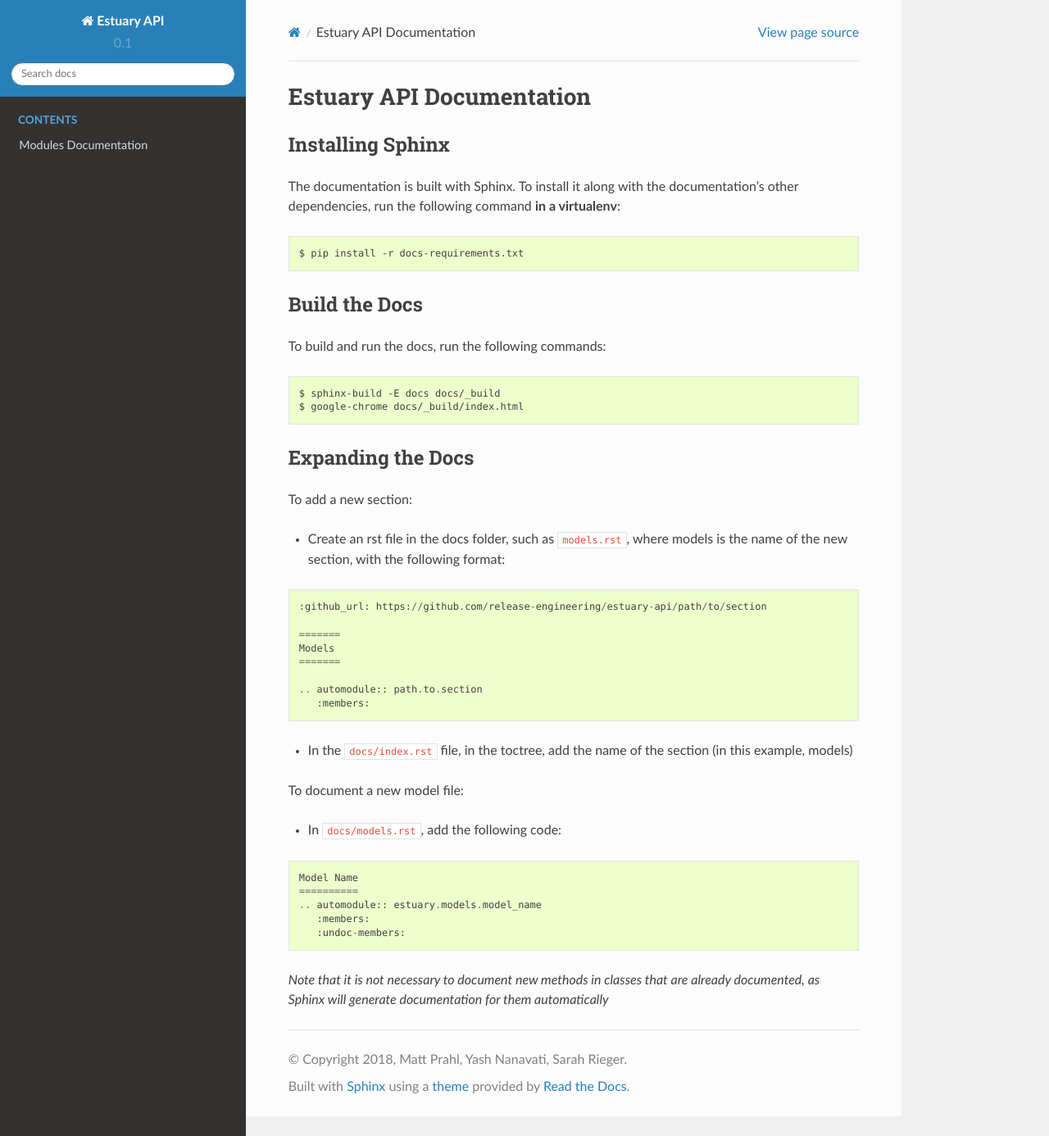
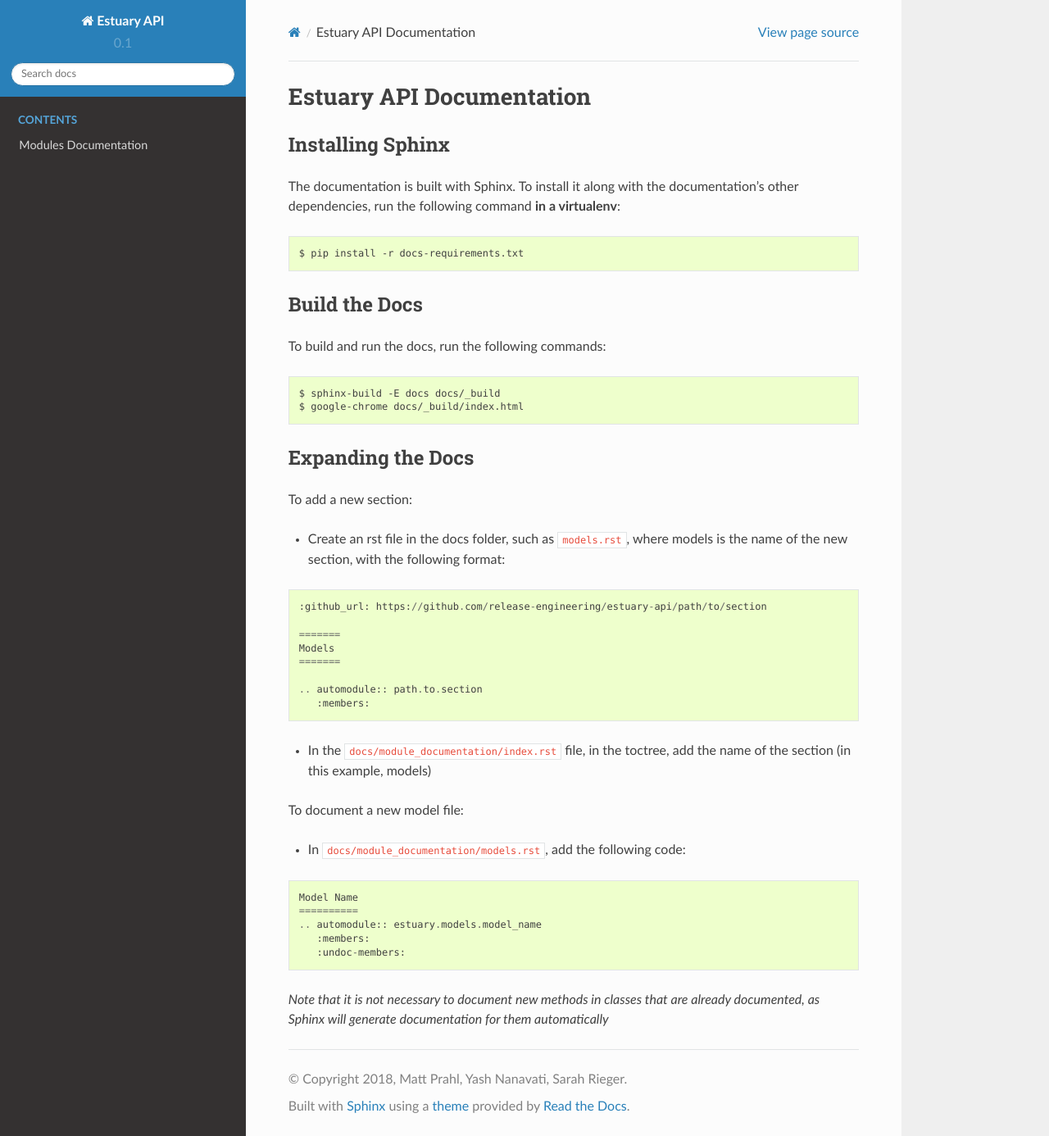
Before and after one commit to redhat-exd-rebuilds/estuary-api, a Sphinx documentation site: the page built from docs/README.md, in a window 1280 px wide and 1386 px high. Shown: the whole window at 82% size. Built offline with Sphinx 7.4.7 and the Read the Docs theme 2.0.0, drawn with Linux system fonts in a browser that asks for light colours.

Commit message:
Fix paths in docs README

````diff
--- a/docs/README.md
+++ b/docs/README.md
@@ -30,10 +30,10 @@ Models
 .. automodule:: path.to.section
    :members:
 ```
-* In the `docs/index.rst` file, in the toctree, add the name of the section (in this example, models)
+* In the `docs/module_documentation/index.rst` file, in the toctree, add the name of the section (in this example, models)
 
 To document a new model file:
-* In `docs/models.rst`, add the following code:
+* In `docs/module_documentation/models.rst`, add the following code:
 ```
 Model Name
 ==========
````
